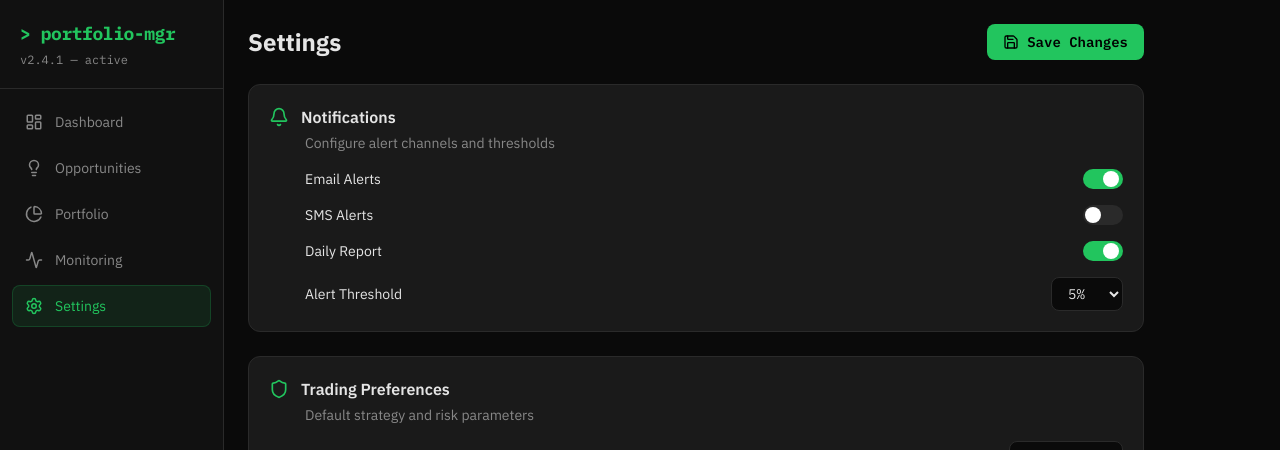
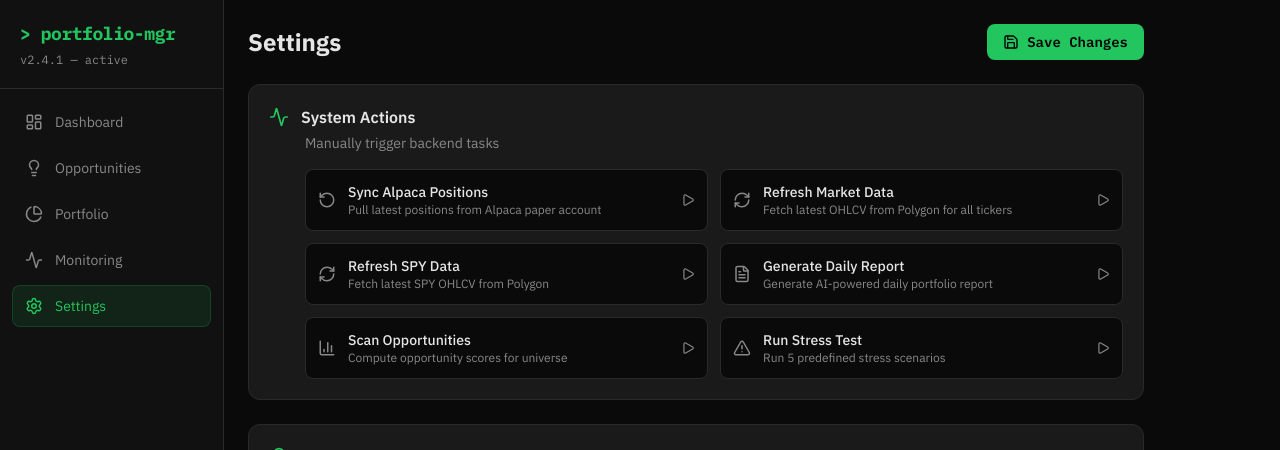
Before and after one commit to vshenoi123/portfolio-mgr, a Next.js app in the folder frontend/: page /settings in a window 1280 px wide. Shown: the top 450 px of the page. Built offline with nearby package versions, Linux system fonts and the light colour scheme; no server answers.

Commit message:
More fixes

```diff
--- a/frontend/src/app/settings/page.js
+++ b/frontend/src/app/settings/page.js
@@ -1,8 +1,19 @@
 'use client';
 
 import { useState } from 'react';
-import { Save, Bell, Shield, DollarSign, RefreshCw } from 'lucide-react';
+import { Save, Bell, Shield, DollarSign, RefreshCw, Play, RotateCcw, Activity, BarChart3, AlertTriangle, FileText } from 'lucide-react';
 import StatusDot from '@/components/shared/StatusDot';
+
+const API_BASE = process.env.NEXT_PUBLIC_API_URL || 'http://localhost:8000/api/v1';
+
+const ACTIONS = [
+  { id: 'sync_positions', label: 'Sync Alpaca Positions', desc: 'Pull latest positions from Alpaca paper account', icon: RotateCcw, endpoint: '/trading/sync', method: 'POST' },
+  { id: 'refresh_all', label: 'Refresh Market Data', desc: 'Fetch latest OHLCV from Polygon for all tickers', icon: RefreshCw, endpoint: '/data/refresh-all', method: 'POST' },
+  { id: 'refresh_spy', label: 'Refresh SPY Data', desc: 'Fetch latest SPY OHLCV from Polygon', icon: RefreshCw, endpoint: '/data/refresh/SPY?days=365', method: 'POST' },
+  { id: 'generate_report', label: 'Generate Daily Report', desc: 'Generate AI-powered daily portfolio report', icon: FileText, endpoint: '/ai/report', method: 'POST' },
+  { id: 'compute_opportunities', label: 'Scan Opportunities', desc: 'Compute opportunity scores for universe', icon: BarChart3, endpoint: '/opportunities/compute', method: 'POST' },
+  { id: 'run_stress_test', label: 'Run Stress Test', desc: 'Run 5 predefined stress scenarios', icon: AlertTriangle, endpoint: '/risk/stress-test', method: 'POST', body: { positions: [], scenarios: [] } },
+];
 
 const SECTIONS = [
   {
@@ -34,7 +45,7 @@ const SECTIONS = [
     title: 'API Configuration',
     desc: 'Brokerage and data provider connections',
     fields: [
-      { key: 'broker', label: 'Broker', type: 'text', value: 'Interactive Brokers' },
+      { key: 'broker', label: 'Broker', type: 'text', value: 'Alpaca Paper' },
       { key: 'data_provider', label: 'Market Data', type: 'text', value: 'Polygon.io' },
       { key: 'api_status', label: 'API Status', type: 'custom', value: 'online' },
     ],
@@ -79,12 +90,62 @@ function SettingField({ field }) {
   );
 }
 
+function ActionButton({ action, onRun, loading, result }) {
+  const Icon = action.icon;
+  const isLoading = loading === action.id;
+  const isSuccess = result?.[action.id]?.success;
+  const isError = result?.[action.id]?.error;
+
+  return (
+    <button
+      onClick={() => onRun(action)}
+      disabled={isLoading}
+      className={`flex items-center gap-3 w-full p-3 rounded-lg border transition-colors ${
+        isError ? 'border-terminal-red bg-terminal-red/10' :
+        isSuccess ? 'border-terminal-green bg-terminal-green/10' :
+        'border-terminal-border bg-terminal-bg hover:border-terminal-green/50 hover:bg-terminal-bg-hover'
+      } ${isLoading ? 'opacity-50 cursor-wait' : 'cursor-pointer'}`}
+    >
+      <Icon size={18} className={`${isError ? 'text-terminal-red' : isSuccess ? 'text-terminal-green' : 'text-terminal-text-muted'}`} />
+      <div className="text-left flex-1">
+        <div className="text-sm font-sans font-medium text-terminal-text">{action.label}</div>
+        <div className="text-xs font-sans text-terminal-text-muted">{action.desc}</div>
+      </div>
+      {isLoading && <RefreshCw size={14} className="text-terminal-green animate-spin" />}
+      {!isLoading && !isError && !isSuccess && <Play size={14} className="text-terminal-text-muted" />}
+      {isSuccess && <span className="text-xs font-mono text-terminal-green">OK</span>}
+      {isError && <span className="text-xs font-mono text-terminal-red">FAIL</span>}
+    </button>
+  );
+}
+
 export default function SettingsPage() {
   const [saved, setSaved] = useState(false);
+  const [loading, setLoading] = useState(null);
+  const [results, setResults] = useState({});
 
   const handleSave = () => {
     setSaved(true);
     setTimeout(() => setSaved(false), 2000);
+  };
+
+  const handleRunAction = async (action) => {
+    setLoading(action.id);
+    setResults((prev) => ({ ...prev, [action.id]: {} }));
+
+    try {
+      const opts = { method: action.method || 'POST' };
+      if (action.body) {
+        opts.body = JSON.stringify(action.body);
+      }
+      const res = await fetch(`${API_BASE}${action.endpoint}`, opts);
+      const data = await res.json();
+      setResults((prev) => ({ ...prev, [action.id]: { success: true, data } }));
+    } catch (err) {
+      setResults((prev) => ({ ...prev, [action.id]: { error: err.message } }));
+    } finally {
+      setLoading(null);
+    }
   };
 
   return (
@@ -98,6 +159,26 @@ export default function SettingsPage() {
           <Save size={16} />
           {saved ? 'Saved!' : 'Save Changes'}
         </button>
+      </div>
+
+      {/* System Actions */}
+      <div className="bg-terminal-bg-card border border-terminal-border rounded-xl p-5">
+        <div className="flex items-center gap-3 mb-1">
+          <Activity size={20} className="text-terminal-green" />
+          <h2 className="text-base font-sans font-semibold text-terminal-text">System Actions</h2>
+        </div>
+        <p className="text-sm text-terminal-text-muted font-sans mb-4 ml-9">Manually trigger backend tasks</p>
+        <div className="grid grid-cols-1 md:grid-cols-2 gap-3 ml-9">
+          {ACTIONS.map((action) => (
+            <ActionButton
+              key={action.id}
+              action={action}
+              onRun={handleRunAction}
+              loading={loading}
+              result={results}
+            />
+          ))}
+        </div>
       </div>
 
       {SECTIONS.map((section) => {
```
